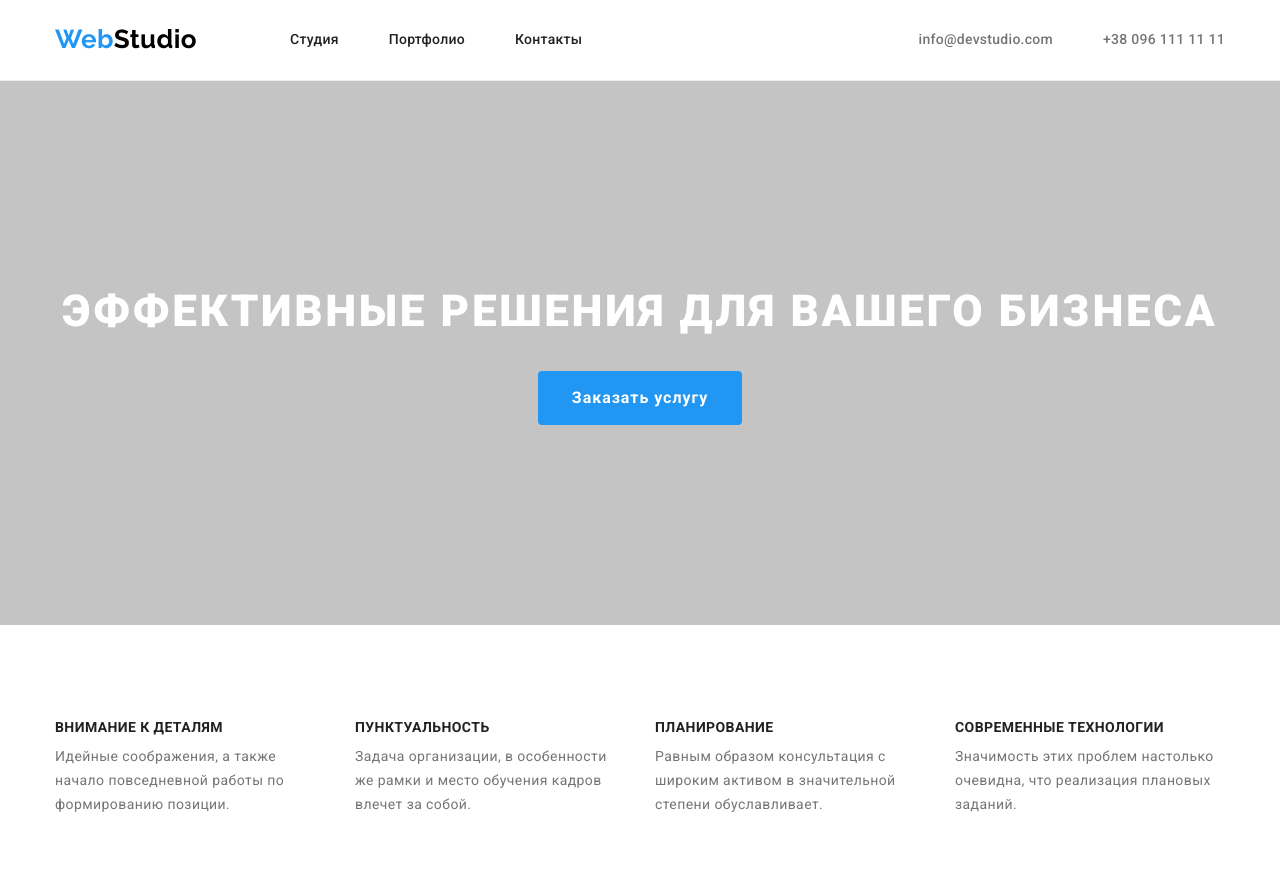
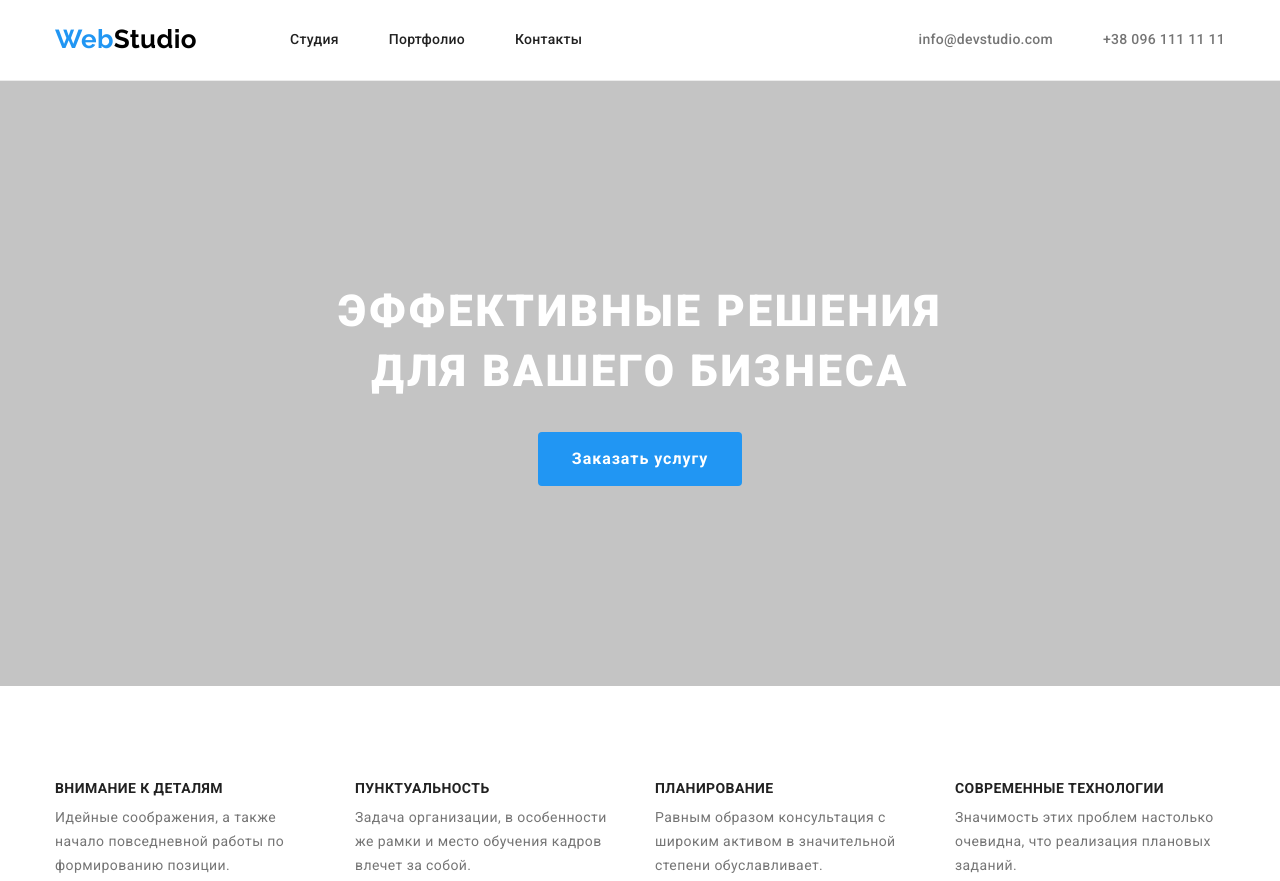
Before and after one commit to Kostiantyn-Radchenko/goit-markup-hw-03, a plain HTML site: page index.html in a window 1280 px wide. Shown: the top 881 px of the page. Drawn offline with nearby package versions, Linux system fonts and the light colour scheme.

Commit message:
markup hero

```diff
--- a/css/style.css
+++ b/css/style.css
@@ -151,6 +151,9 @@ body {
   background-color: var(--hero--bgc-color);
 }
 .hero .title {
+  max-width: 696px;
+  margin-left: auto;
+  margin-right: auto;
   margin-bottom: 30px;
   font-weight: 900;
   font-size: 44px;
```
